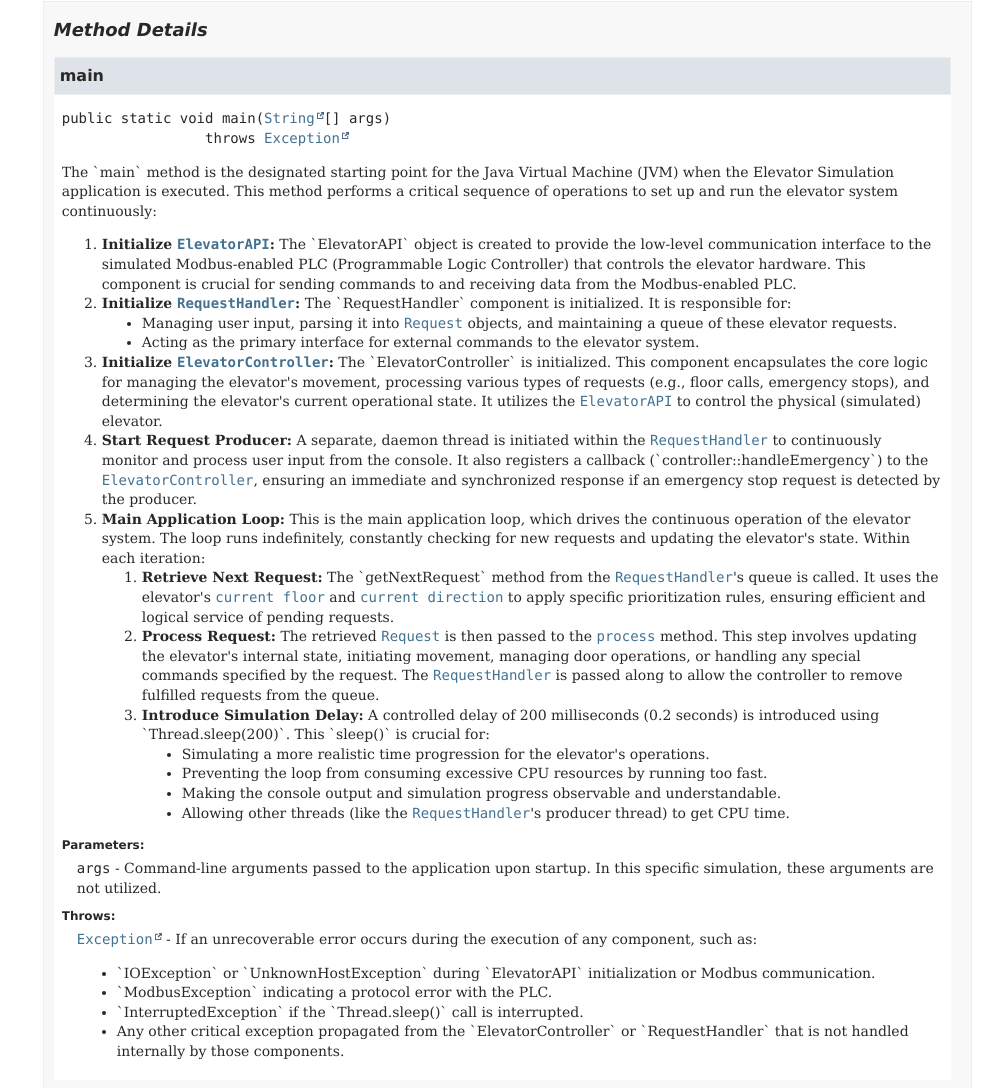
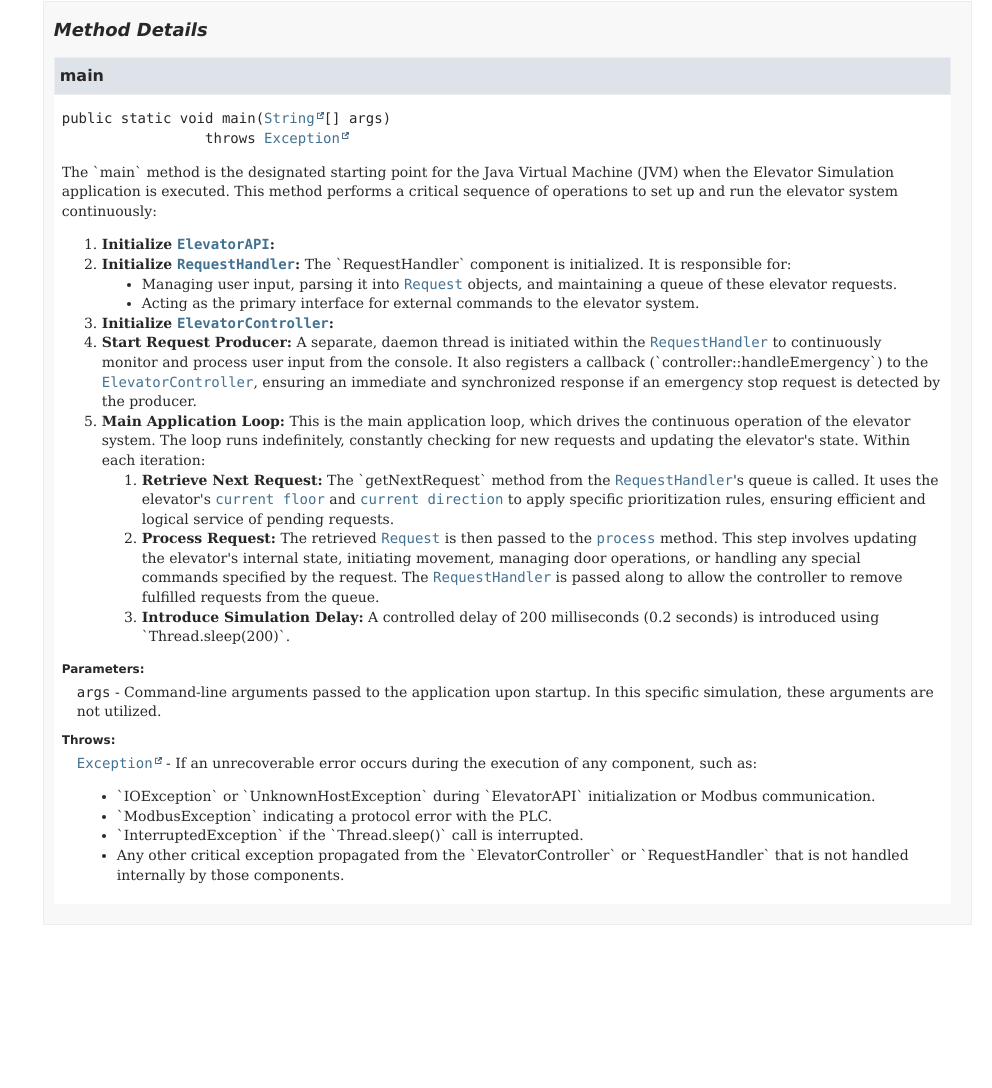
Before and after one commit to maraael23/generic-api, a plain HTML site: page Main.html in a window 1280 px wide. Shown: the part 1052-2140 px from the top of the page, without its empty margins (288-1280 px from the left). After the commit the page ends 2002 px from the top, so only its background shows below. Drawn offline with Linux system fonts and the light colour scheme.

Commit message:
02.07 last i hope

```diff
--- a/Main.html
+++ b/Main.html
@@ -90,7 +90,7 @@ loadScripts(document, 'script');</script>
 <span class="extends-implements">extends <a href="https://docs.oracle.com/en/java/javase/24/docs/api/java.base/java/lang/Object.html" title="class or interface in java.lang" class="external-link">Object</a></span></div>
 <div class="block"><p>
  The `Main` class serves as the singular entry point for the Elevator Simulation application.
- Its primary responsibility is to orchestrate the initialization of all core system components,
+ Its primary responsibility is to manage the initialization of all core system components,
  including the interfaces to the elevator hardware (<a href="ElevatorAPI.html" title="class in Unnamed Package"><code>ElevatorAPI</code></a>), the mechanism for
  managing user requests (<a href="RequestHandler.html" title="class in Unnamed Package"><code>RequestHandler</code></a>), and the central logic for controlling the
  elevator's behavior (<a href="ElevatorController.html" title="class in Unnamed Package"><code>ElevatorController</code></a>).
@@ -185,10 +185,7 @@ loadScripts(document, 'script');</script>
  <ol>
  <li>
  <b>Initialize <a href="ElevatorAPI.html" title="class in Unnamed Package"><code>ElevatorAPI</code></a>:</b>
- The `ElevatorAPI` object is created to provide the low-level communication interface
- to the simulated Modbus-enabled PLC (Programmable Logic Controller) that controls
- the elevator hardware. This component is crucial for sending commands to and receiving
- data from the Modbus-enabled PLC.
+
  </li>
  <li>
  <b>Initialize <a href="RequestHandler.html" title="class in Unnamed Package"><code>RequestHandler</code></a>:</b>
@@ -201,11 +198,7 @@ loadScripts(document, 'script');</script>
  </li>
  <li>
  <b>Initialize <a href="ElevatorController.html" title="class in Unnamed Package"><code>ElevatorController</code></a>:</b>
- The `ElevatorController` is initialized. This component encapsulates the
- core logic for managing the elevator's movement, processing various types of
- requests (e.g., floor calls, emergency stops), and determining the elevator's
- current operational state. It utilizes the <a href="ElevatorAPI.html" title="class in Unnamed Package"><code>ElevatorAPI</code></a> to control the
- physical (simulated) elevator.
+
  </li>
  <li>
  <b>Start Request Producer:</b>
@@ -238,13 +231,7 @@ loadScripts(document, 'script');</script>
  </li>
  <li>
  <b>Introduce Simulation Delay:</b> A controlled delay of 200 milliseconds (0.2 seconds)
- is introduced using `Thread.sleep(200)`. This `sleep()` is crucial for:
- <ul>
- <li>Simulating a more realistic time progression for the elevator's operations.</li>
- <li>Preventing the loop from consuming excessive CPU resources by running too fast.</li>
- <li>Making the console output and simulation progress observable and understandable.</li>
- <li>Allowing other threads (like the <a href="RequestHandler.html" title="class in Unnamed Package"><code>RequestHandler</code></a>'s producer thread) to get CPU time.</li>
- </ul>
+ is introduced using `Thread.sleep(200)`.
  </li>
  </ol>
  </li>
```
Also changed, not shown: ElevatorController.html (+1 -1 lines), GenericAPI.html (+1 -1 lines).
